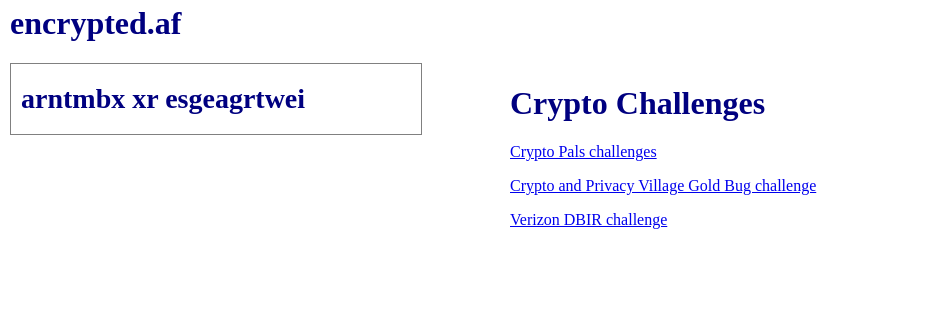
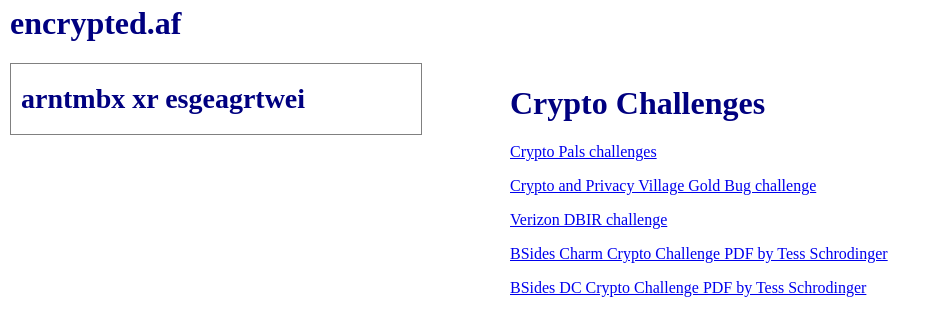
Before and after one commit to encryptedaf/encryptedaf.github.io, a plain HTML site: page index.html in a window 1280 px wide. Shown: the whole page, without its empty margins (0-941 px from the left). Drawn offline with Linux system fonts and the light colour scheme.

Commit message:
added new crypto challenges

```diff
--- a/index.html
+++ b/index.html
@@ -51,7 +51,9 @@
  <p><a href="https://cryptopals.com/">Crypto Pals challenges</a></p>
  <p><a href="https://goldbug.cryptovillage.org/">Crypto and Privacy Village Gold Bug challenge</a></p>
  <p><a href="https://threatpost.com/verizon-dbir-cryptography-challenge-heres-first-clue-081110/74322/">Verizon DBIR challenge</a></p>
-</div>
+ <p><a href="https://www.patreon.com/posts/may-2018-project-19058485">BSides Charm Crypto Challenge PDF by Tess Schrodinger</a></p>
+ <p><a href="https://www.patreon.com/posts/december-2017-to-15423972">BSides DC Crypto Challenge PDF by Tess Schrodinger</a></p>
+ </div>
 </div>
 
 
```
